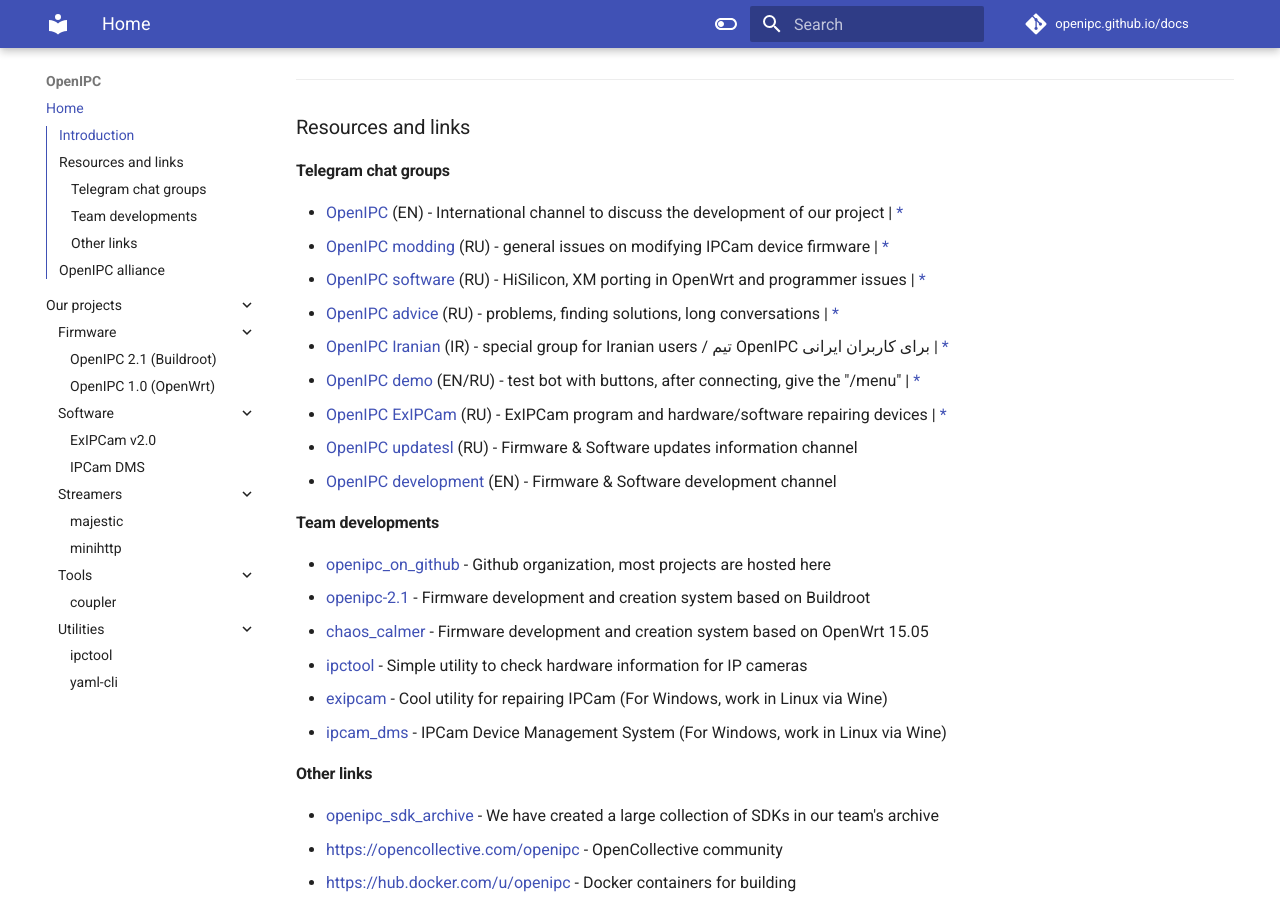
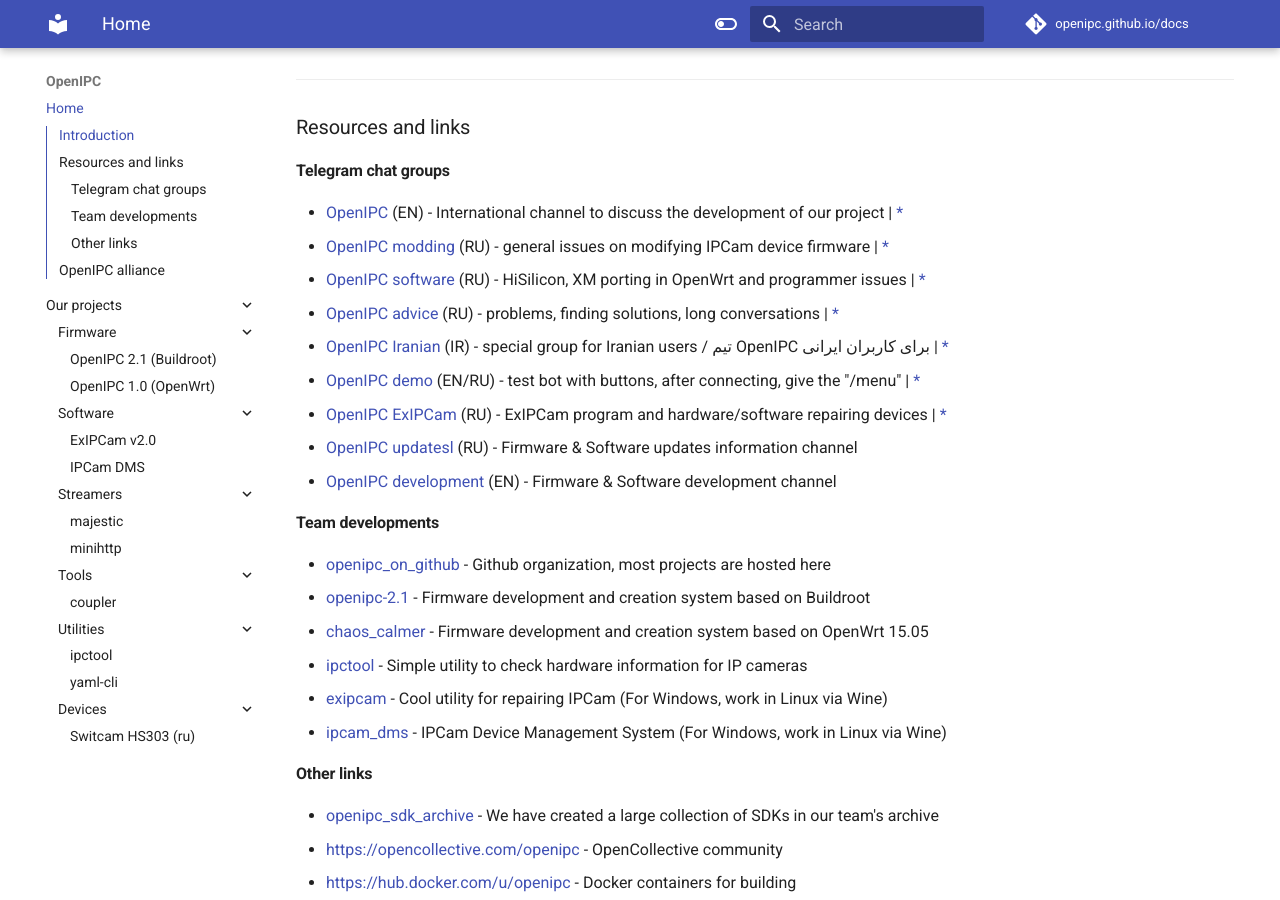
Before and after one commit to OpenIPC/openipc.github.io, an MkDocs documentation site: the page built from docs/index.md, in a window 1280 px wide and 900 px high, scrolled down 474 px. Built offline with MkDocs 1.6.1 and Material for MkDocs 9.7.7, drawn with Linux system fonts in a browser that asks for light colours; comment, search, counter and statistics services are not loaded; grey boxes are pictures that could not be loaded.

```diff
--- a/mkdocs.yml
+++ b/mkdocs.yml
@@ -83,6 +83,8 @@ nav:
     - "Utilities":
       - "ipctool": https://github.com/OpenIPC/ipctool
       - "yaml-cli": https://github.com/OpenIPC/yaml-cli
+    - "Devices":
+      - "Switcam HS303 (ru)": device_hs303.md
 #  - Language support:
 #    - "English": /
 #    - "Русский": /
```
Also changed, not shown: docs/device_hs303.md (added, +4 -0 lines).
